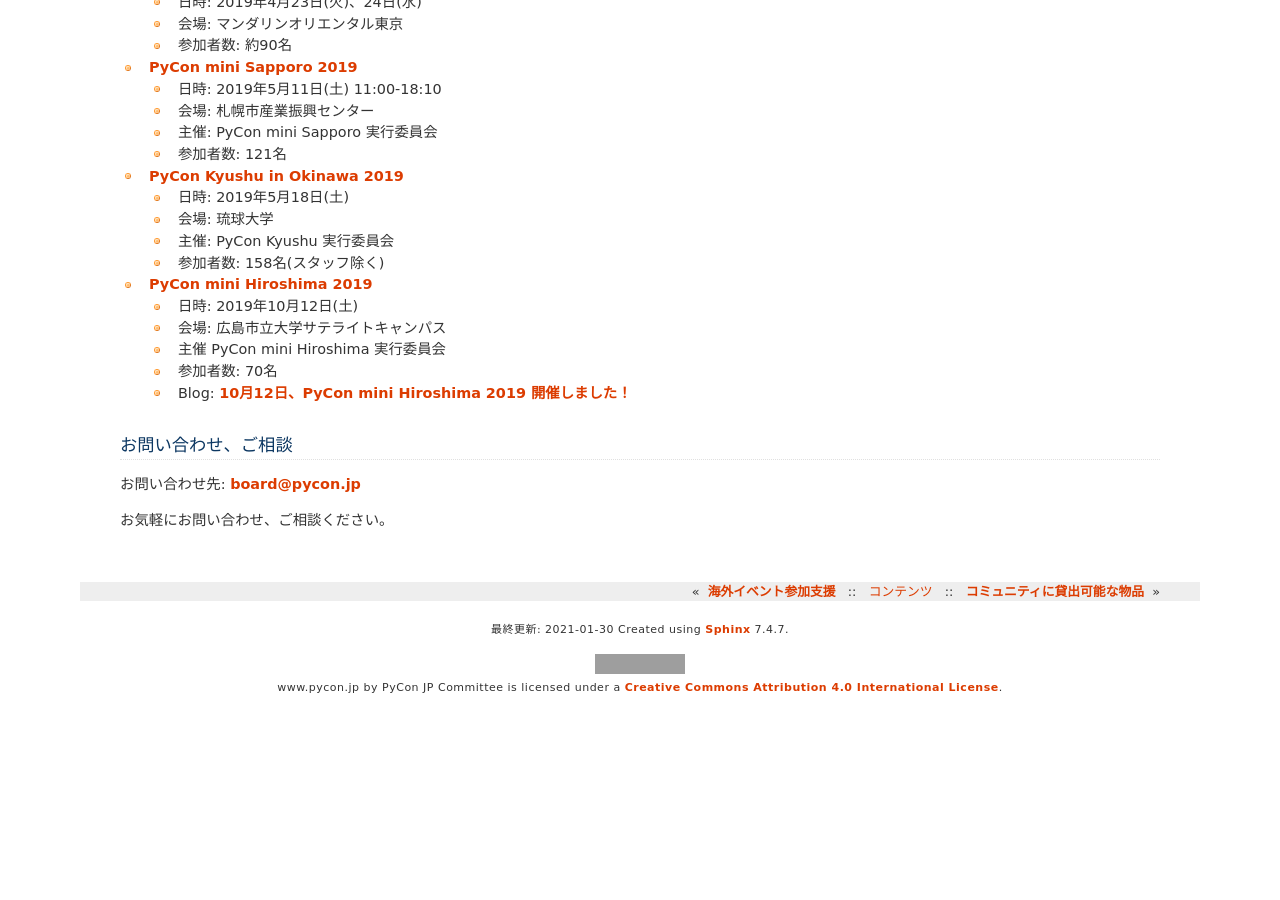
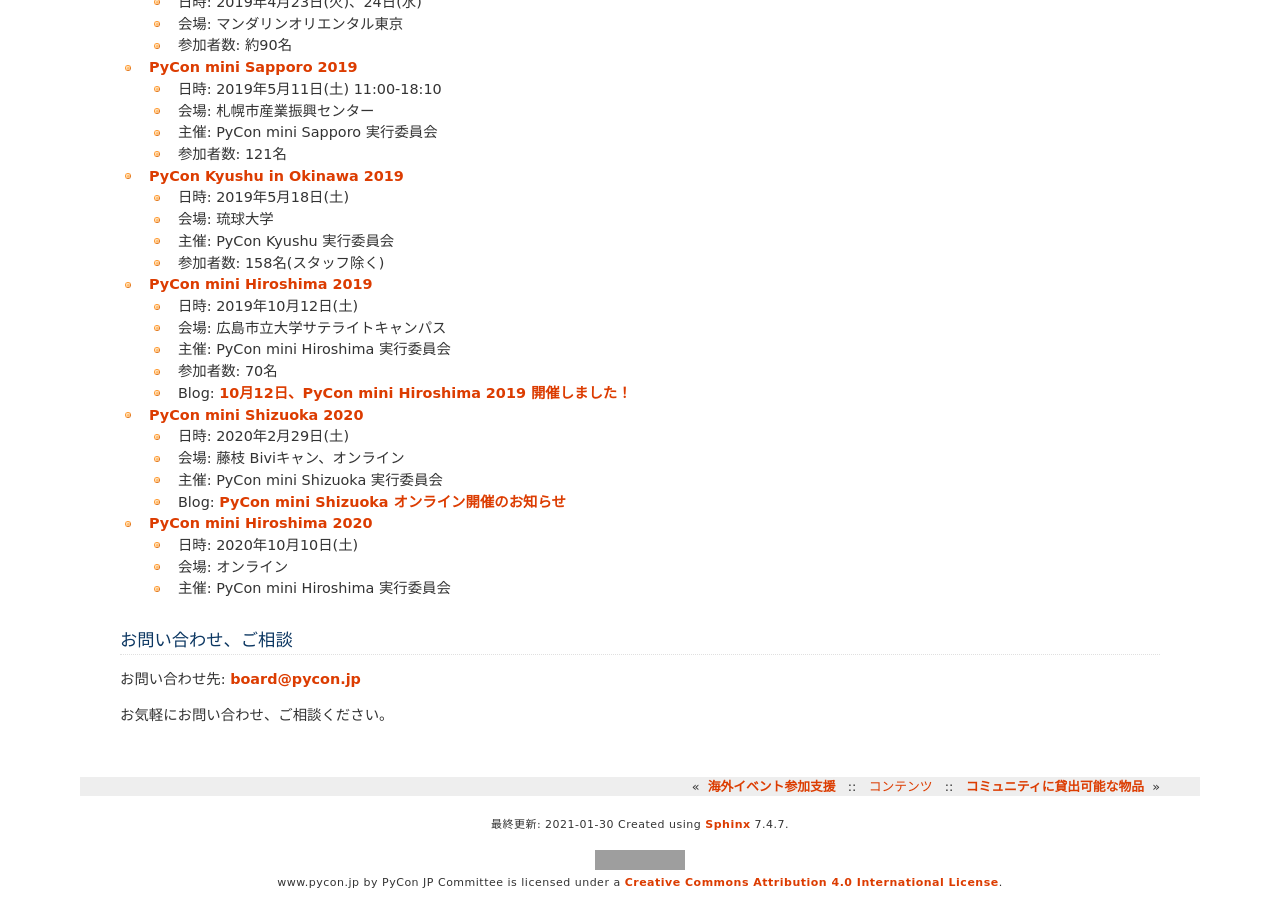
Before and after one commit to pyconjp/www.pycon.jp, a Sphinx documentation site: the page built from source/support/community.rst, in a window 1280 px wide and 900 px high, scrolled down 2228 px. Built offline with Sphinx 7.4.7, drawn with Linux system fonts in a browser that asks for light colours; before the commit the page ends 2932 px from its top, so only the background shows below that; grey boxes are pictures that could not be loaded.

Commit message:
add pycon mini shizuoka and hiroshima 2020

```diff
--- a/source/support/community.rst
+++ b/source/support/community.rst
@@ -145,9 +145,22 @@
 
   - 日時: 2019年10月12日(土)
   - 会場: 広島市立大学サテライトキャンパス
-  - 主催 PyCon mini Hiroshima 実行委員会
+  - 主催: PyCon mini Hiroshima 実行委員会
   - 参加者数: 70名
   - Blog: `10月12日、PyCon mini Hiroshima 2019 開催しました！ <https://pyconjp.blogspot.com/2019/10/1012pycon-mini-hiroshima-2019.html>`_
+
+- `PyCon mini Shizuoka 2020 <https://shizuoka.pycon.jp/>`_
+
+  - 日時: 2020年2月29日(土)
+  - 会場: 藤枝 Biviキャン、オンライン
+  - 主催: PyCon mini Shizuoka 実行委員会
+  - Blog: `PyCon mini Shizuoka オンライン開催のお知らせ <https://pyconjp.blogspot.com/2020/02/pycon-mini-shizuoka.html>`_
+
+- `PyCon mini Hiroshima 2020 <https://hiroshima.pycon.jp/2020//>`_
+
+  - 日時: 2020年10月10日(土)
+  - 会場: オンライン
+  - 主催: PyCon mini Hiroshima 実行委員会
 
 お問い合わせ、ご相談
 ====================
```
